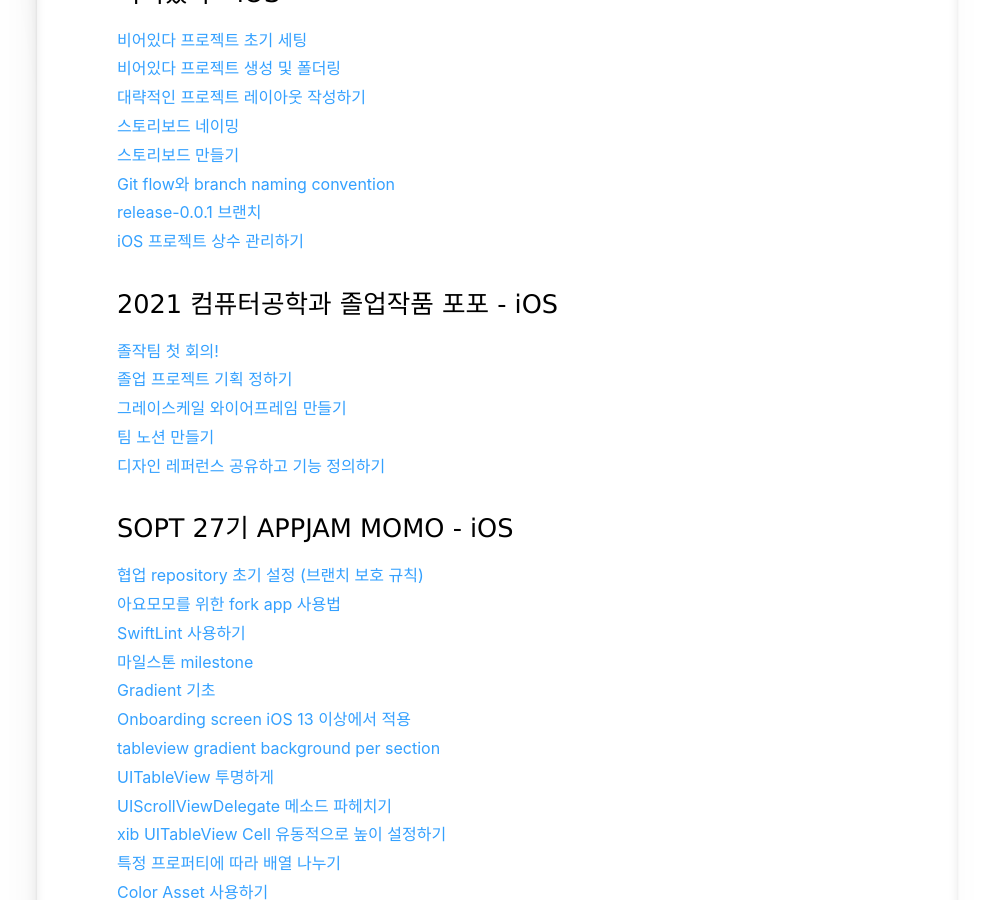
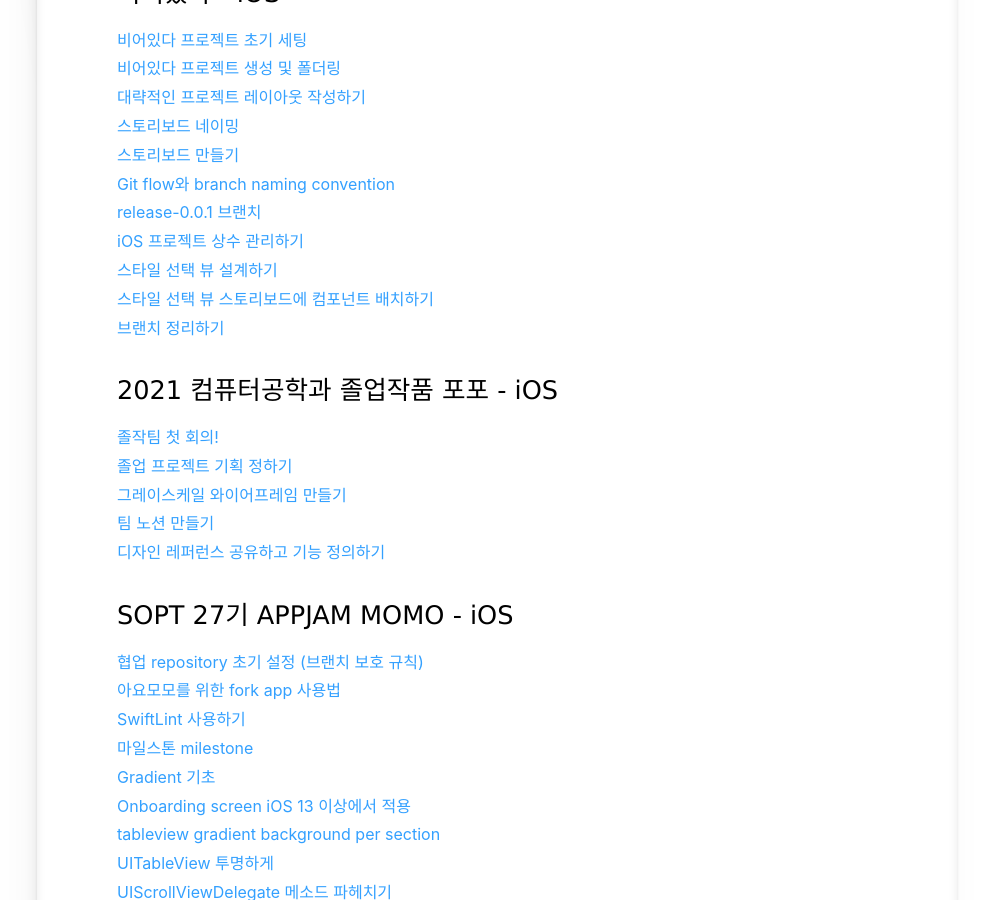
Before and after one commit to jeongchoyi/jeongchoyi.github.io, a Jekyll site: the page built from devpost/index.html, in a window 1280 px wide and 900 px high, scrolled down 822 px. Shown: the whole window, without its empty margins (143-1132 px from the left). Built offline with Jekyll 4.4.1, drawn with Linux system fonts in a browser that asks for light colours; some web fonts are replaced.

Commit message:
add links

```diff
--- a/devpost/index.html
+++ b/devpost/index.html
@@ -28,6 +28,9 @@
 <a href="https://iamcho2.github.io/2021/03/22/branch-rule-git-flow">Git flow와 branch naming convention</a><br>
 <a href="https://iamcho2.github.io/2021/03/22/release-0.0.1-branch">release-0.0.1 브랜치</a><br>
 <a href="https://iamcho2.github.io/2021/03/24/constant-management-in-ios-project">iOS 프로젝트 상수 관리하기</a><br>
+<a href="https://iamcho2.github.io/2021/03/25/style-view-design">스타일 선택 뷰 설계하기</a><br>
+<a href="https://iamcho2.github.io/2021/03/26/style-view-storyboard-components">스타일 선택 뷰 스토리보드에 컴포넌트 배치하기</a><br>
+<a href="https://iamcho2.github.io/2021/03/27/branch-reorganization">브랜치 정리하기</a><br>
 
 <h3>2021 컴퓨터공학과 졸업작품 포포 - iOS</h3>
 <a href="https://iamcho2.github.io/2021/02/03/senier-project-first-meeting">졸작팀 첫 회의!</a><br>
```
